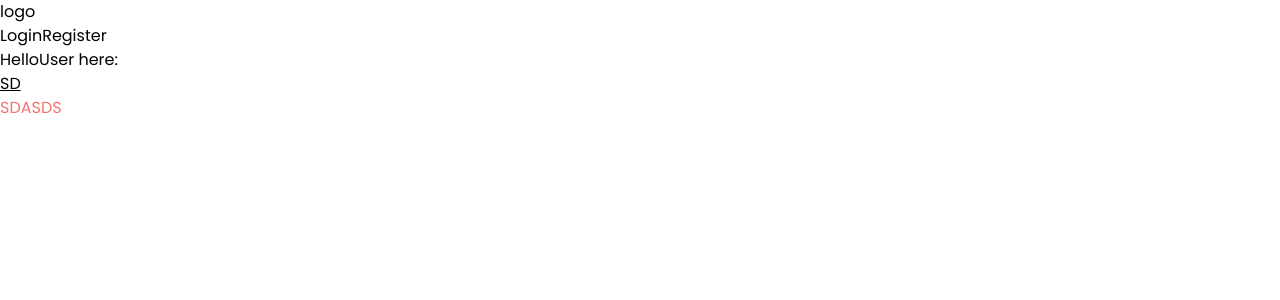
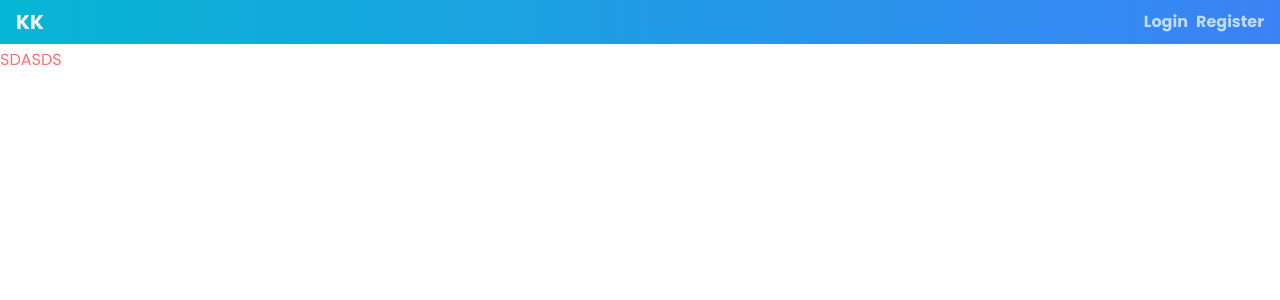
Before and after one commit to Kerubi-5/next-with-auth, a Next.js app: page / in a window 1280 px wide. Shown: the top 300 px of the page. Built offline with nearby package versions, Linux system fonts and the light colour scheme.

Commit message:
styles: Navbar

```diff
--- a/components/common/Navbar/Navbar.module.css
+++ b/components/common/Navbar/Navbar.module.css
@@ -0,0 +1,19 @@
+.root {
+  @apply bg-gradient-to-r from-cyan-500 to-blue-500 absolute top-0 left-0 w-full text-blue-50;
+}
+
+.navbar {
+  @apply flex justify-between items-center py-2 px-4;
+
+  & .logo {
+    @apply font-bold text-xl;
+  }
+
+  & .navMenu {
+    @apply flex gap-2;
+
+    & .navLink {
+      @apply font-semibold text-blue-200 hover:text-blue-100 transition-colors duration-200;
+    }
+  }
+}
--- a/components/common/Navbar/Navbar.tsx
+++ b/components/common/Navbar/Navbar.tsx
@@ -3,16 +3,20 @@ import s from "./Navbar.module.css";
 
 const Navbar = () => {
   return (
-    <header>
-      <nav>
-        <div>logo</div>
+    <header className={s.root}>
+      <nav className={s.navbar}>
+        <div className={s.logo}>
+          <Link href="/">
+            <a>KK</a>
+          </Link>
+        </div>
 
-        <div>
+        <div className={s.navMenu}>
           <Link href="/auth/login">
-            <a>Login</a>
+            <a className={s.navLink}>Login</a>
           </Link>
           <Link href="/auth/register">
-            <a>Register</a>
+            <a className={s.navLink}>Register</a>
           </Link>
         </div>
       </nav>
```
